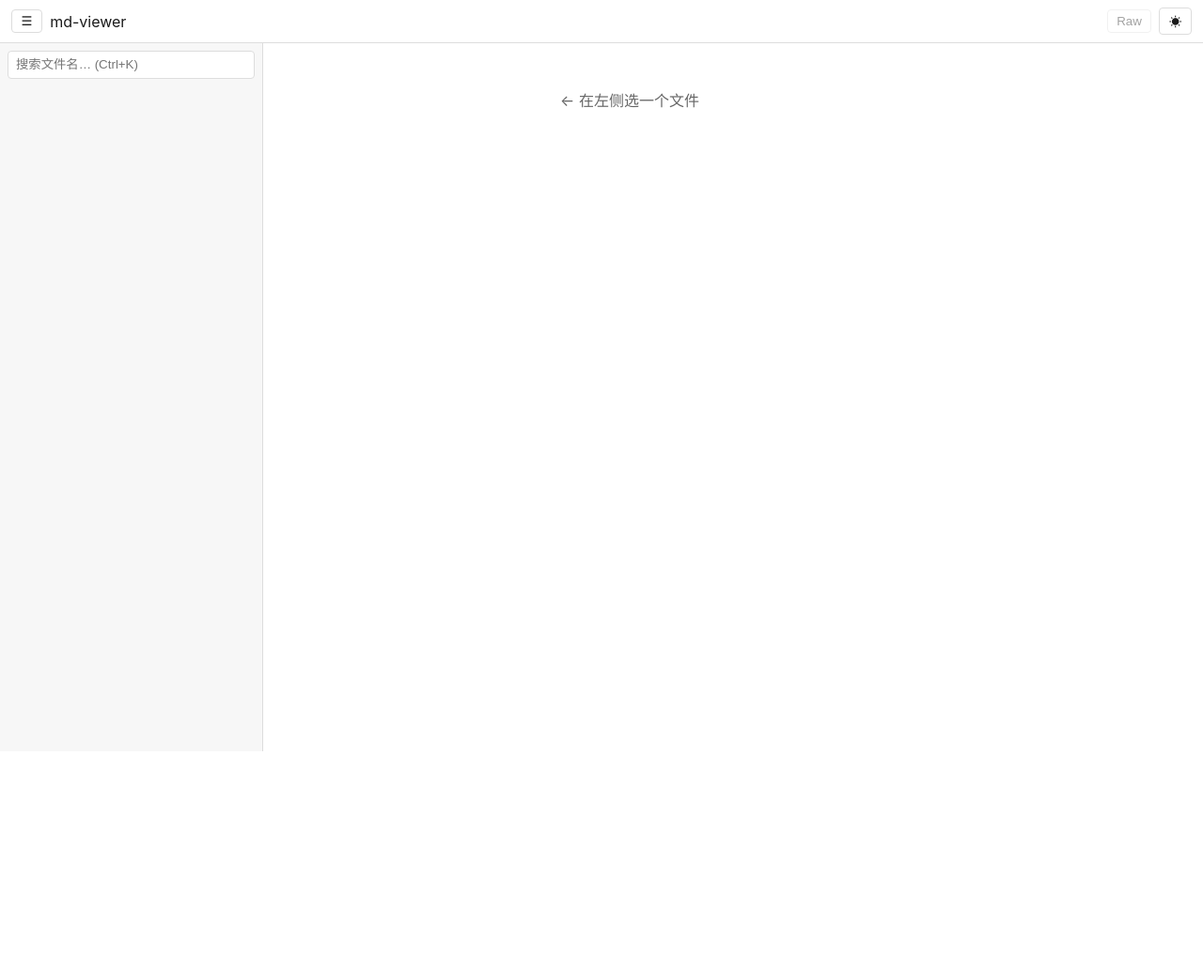
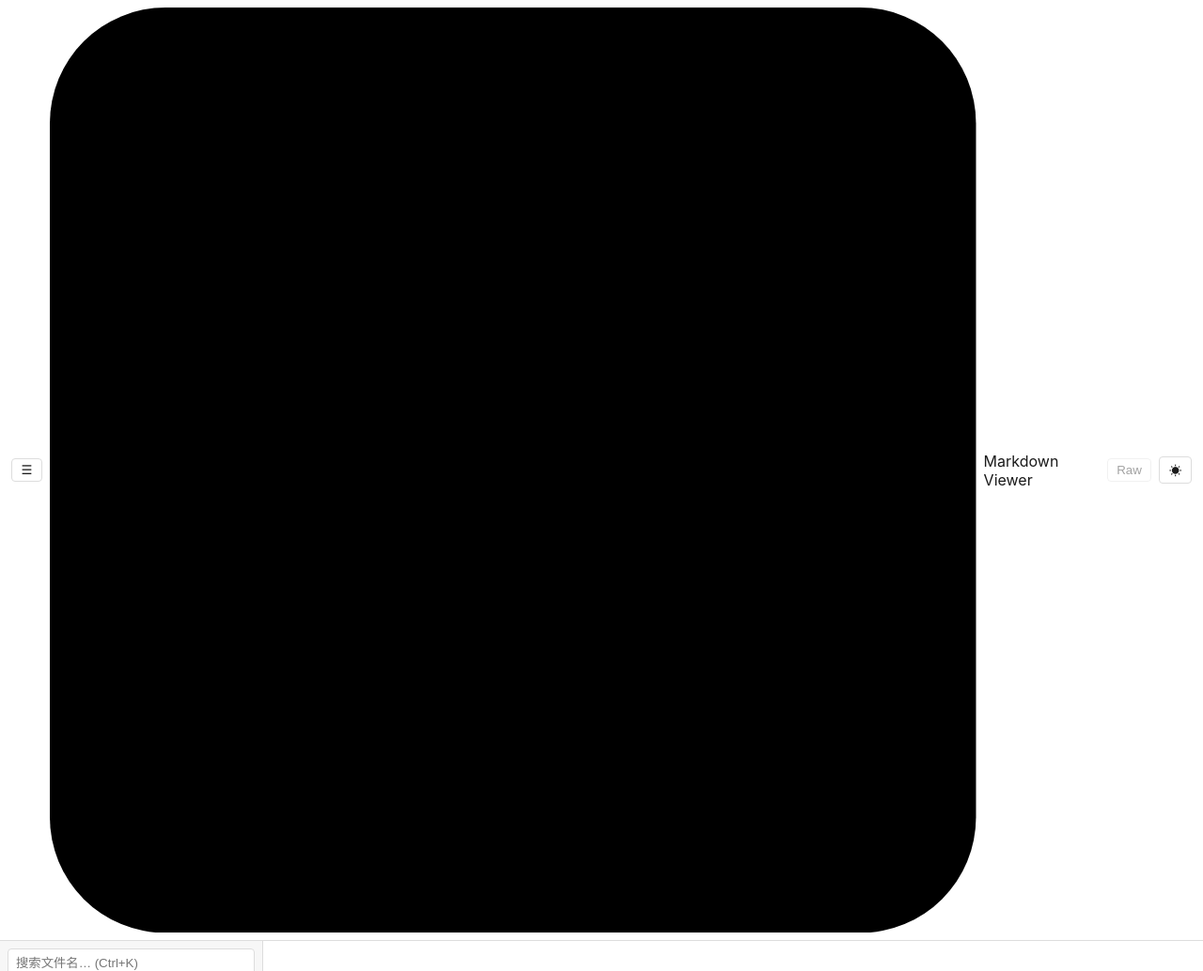
Before and after one commit to zx2015/md_viewer, a Flask app: page / in a window 1280 px wide. Shown: the whole page at 94% size. Before the commit the page ends 800 px from the top, so only its background shows below. Run offline with Flask 3, Linux system fonts and the light colour scheme.

Commit message:
feat(branding): update title, favicon link, and brand icon in index.html
Co-Authored-By: Claude <noreply@anthropic.com>

```diff
--- a/src/md_viewer/templates/index.html
+++ b/src/md_viewer/templates/index.html
@@ -3,13 +3,15 @@
 <head>
 <meta charset="utf-8">
 <meta name="viewport" content="width=device-width,initial-scale=1">
-<title>md-viewer</title>
+<title>Markdown Viewer</title>
+<link rel="icon" type="image/svg+xml" href="{{ url_for('static', filename='favicon.svg') }}">
 <link rel="stylesheet" href="{{ url_for('static', filename='style.css') }}">
 </head>
 <body data-theme="auto">
 <header class="topbar">
-  <button id="toggle-sidebar" title="切换侧栏 (Ctrl+B)" aria-label="toggle sidebar">&#9776;</button>
-  <span class="brand">md-viewer</span>
+  <button id="toggle-sidebar" title="切换文件列表 (Ctrl+B)" aria-label="toggle sidebar">&#9776;</button>
+  <svg class="brand-icon" viewBox="0 0 64 64"><rect class="icon-bg" width="64" height="64" rx="8"/><path d="M14 18 L14 46 M24 18 L24 46 M14 32 L20 32 M24 18 L34 18 L34 46"/><line x1="40" y1="22" x2="50" y2="42"/></svg>
+  <span class="brand">Markdown Viewer</span>
   <span class="meta" id="file-meta"></span>
   <span class="spacer"></span>
   <button id="toggle-raw" title="切换 Raw/Rendered (R)" disabled>Raw</button>
```
